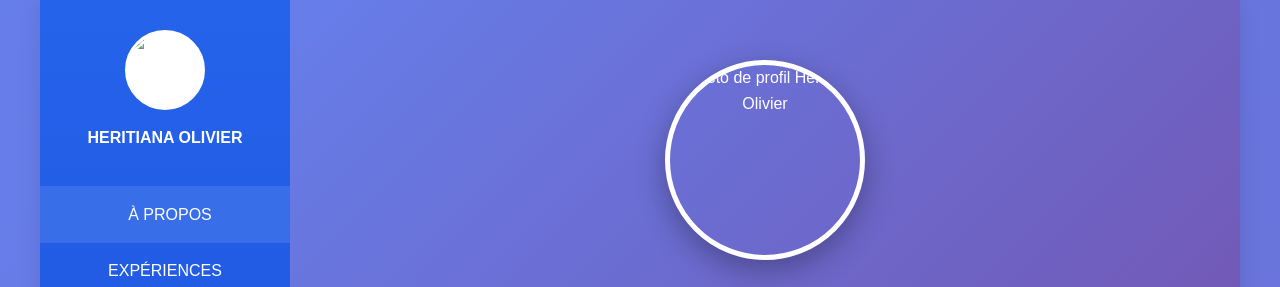
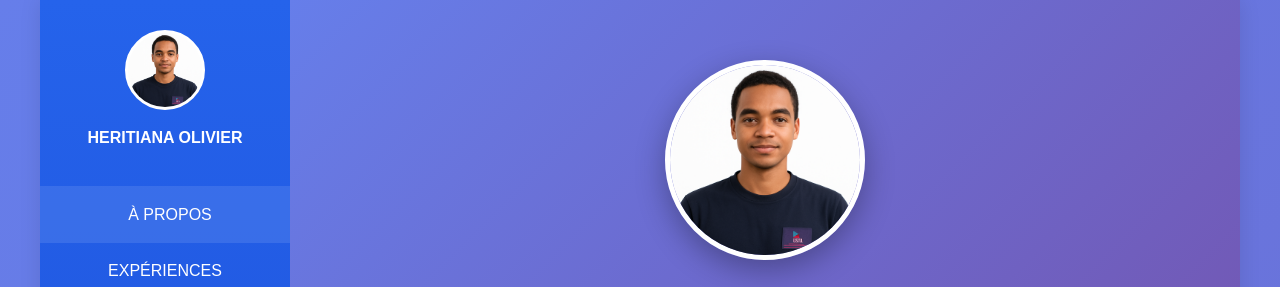
Before and after one commit to Heritiana-wq/cv-html-css-Js, a plain HTML site: page index.html in a window 1280 px wide. Shown: the top 287 px of the page. Drawn offline with Linux system fonts and the light colour scheme.

Commit message:
Update index.html

```diff
--- a/index.html
+++ b/index.html
@@ -400,7 +400,7 @@
         <div class="sidebar">
             <div class="profile-section">
                 <div class="profile-img">
-                    <img src="image\img.jpg" alt="Photo de profil" width="200">
+                    <img src="img.jpg" alt="Photo de profil" width="200">
                 </div>
                 <div class="name">HERITIANA OLIVIER</div>
             </div>
@@ -422,7 +422,7 @@
             <!-- Home Section -->
             <div id="home" class="content-section home-section">
                 <div class="profile-photo">
-                    <img src="image\img.jpg" alt="Photo de profil Heritiana Olivier">
+                    <img src="img.jpg" alt="Photo de profil Heritiana Olivier">
                 </div>
 
                 <div class="profile-content">
```
